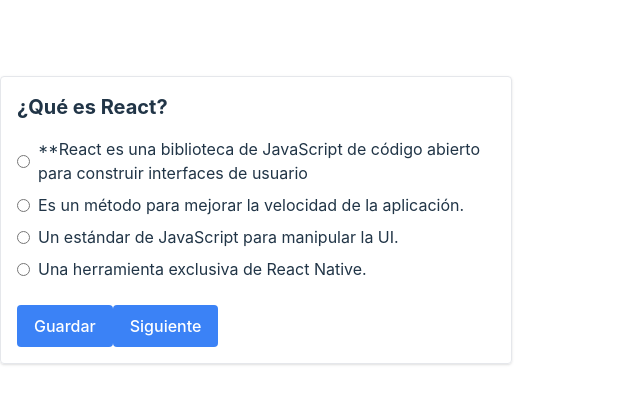
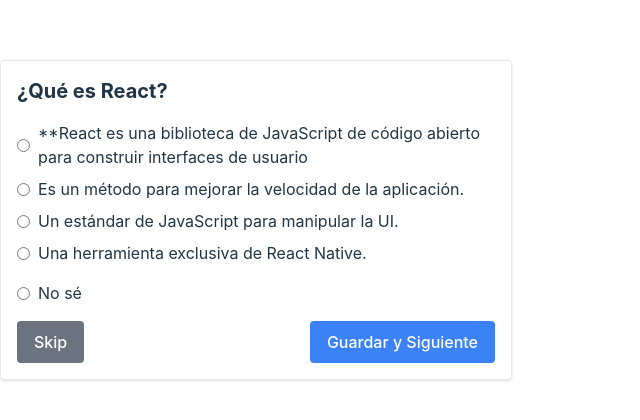
Before and after one commit to ricardoaot/dev-coach, a React (Vite) app: page / in a window 1280 px wide. Shown: the part 180-600 px from the top of the page, without its empty margins (0-640 px from the left). Built offline with nearby package versions, Linux system fonts and the light colour scheme.

Commit message:
subiendo cambios

```diff
--- a/src/components/organisms/QuestionFormComponent.tsx
+++ b/src/components/organisms/QuestionFormComponent.tsx
@@ -1,5 +1,5 @@
-import { Form, Formik,  } from "formik";
-import { QuestionData } from "../molecules/QuestionForm";
+import { Form, Formik } from "formik";
+import { QuestionData, UserAnswer } from "../molecules/QuestionForm";
 import { QuestionFormContent } from "../molecules/QuestionForm";
 import { Button } from "../atoms/Button";
 import preguntas from "../../assets/preguntas_completas_react.json";
@@ -12,7 +12,7 @@
   const [selectedOptions, setSelectedOptions] = useState<{
     [key: number]: string;
   }>({}); // Guarda las respuestas seleccionadas
-
+  const [responses, setResponses] = useState<UserAnswer[]>([]);
   const handleOptionChange = (optionId: string) => {
     setSelectedOptions((prev) => ({
       ...prev,
@@ -21,71 +21,129 @@
   };
 
   const handleNext = () => {
+    const currentQuestion = questionData[currentQuestionIndex];
+    const selectedOption = selectedOptions[currentQuestionIndex];
+
+    if (selectedOption) {
+      const isCorrect = currentQuestion.answer_options.some((option) => option.correct_answer && option.option === selectedOption); // Lógica para determinar si la respuesta es correcta
+      const newAnswer: UserAnswer = {
+        question: currentQuestion.question,
+        selectedOption,
+        isCorrect,
+      };
+
+      // Guardar la respuesta
+      setResponses((prev) => [...prev, newAnswer]);
+    }
+
+    // Avanzar a la siguiente pregunta o procesar las respuestas finales
     if (currentQuestionIndex < questionData.length - 1) {
       setCurrentQuestionIndex(currentQuestionIndex + 1); // Avanza a la siguiente pregunta
     } else {
-      console.log("Respuestas finales:", selectedOptions); // Procesa respuestas al finalizar
+      console.log("Respuestas finales:", responses);
       alert("Has completado todas las preguntas.");
     }
   };
 
+
+  //   // Filtra solo las preguntas respondidas y verifica si la respuesta es correcta
+  //   const responses: UserAnswer[] = questionData
+  //     .map((question, index) => {
+  //       if (selectedOptions[index]) {
+  //         const isCorrect = selectedOptions[index] === ; // Verifica si la respuesta es correcta
+  //         return {
+  //           question: question.question,
+  //           selectedOption: selectedOptions[index],
+  //           isCorrect: isCorrect,
+  //         };
+  //       }
+  //       return null; // No incluye preguntas no respondidas
+  //     })
+  //     .filter((response) => response !== null); // Elimina preguntas saltadas
+
+  //   try {
+  //     await axios.post("/api/saveResponses", responses);
+  //     console.log("Respuestas guardadas en el servidor.");
+  //   } catch (error) {
+  //     console.error("Error al guardar respuestas:", error);
+  //   }
+  // };
   const currentQuestion = questionData[currentQuestionIndex];
 
-
-      // if (values.selectedOption === "No sé") {
-      //   const unknownQuestion = {
-      //     question: values.question,
-      //     selectedOption: values.selectedOption,
-      //   };
-      //   saveUnknownQuestionsToFile([unknownQuestion]);
-      // }
-      // alert(`Seleccionaste: ${values.selectedOption}`);
-
-
-
-  // const saveUnknownQuestionsToFile = (questions: { question: string; selectedOption: string }[]) => {
-  //   const fileData = JSON.stringify(questions, null, 2);
-  //   const blob = new Blob([fileData], { type: "application/json" });
-  //   const url = URL.createObjectURL(blob);
-  //   const link = document.createElement("a");
-  //   link.href = url;
-  //   link.download = "unknown_questions.json";
-  //   link.click();
-  // };
+  const handleSkip = () => {
+    // Simplemente avanza a la siguiente pregunta sin guardar la respuesta actual
+    if (currentQuestionIndex < questionData.length - 1) {
+      setCurrentQuestionIndex(currentQuestionIndex + 1);
+    } else {
+      alert("Has completado todas las preguntas.");
+    }
+  };
 
   return (
     <Formik
-    initialValues={ {
+      initialValues={{
         selectedOption: "",
       }}
-    onSubmit={(values) => {
-      console.log(values);
+      onSubmit={(values, { resetForm }) => {
+        console.log("Respuesta guardada:", values.selectedOption);
+
+        // Guarda la respuesta seleccionada
+        handleOptionChange(values.selectedOption);
+
+        // Limpia el formulario para la siguiente pregunta
+        resetForm();
+
+        // Avanza a la siguiente pregunta
+        if(values.selectedOption === ""){
+          alert("Debes seleccionar una respuesta para continuar");
+          return;
+        }
+        handleNext();
       }}
-
     >
-      {({ isSubmitting }) => (
+      {({ values, handleChange, handleSubmit }) => (
         <div className="p-4 max-w-lg mx-auto border rounded shadow">
-        <Form>
-
+          <Form onSubmit={handleSubmit}>
             <QuestionFormContent
               questionData={currentQuestion}
-            selectedOption={selectedOptions[currentQuestionIndex] || ""}
-            handleOptionChange={handleOptionChange}
+              selectedOption={values.selectedOption}
+              handleOptionChange={(optionId: string) => {
+                handleChange({
+                  target: { name: "selectedOption", value: optionId },
+                });
+              }}
             />
 
-          <Button type="submit" className="mt-4 bg-blue-500 text-white">
-            Guardar
-          </Button>
+            <div className="flex items-center gap-2 mt-4">
+              <input
+                type="radio"
+                id="no-se"
+                name="selectedOption"
+                value="No sé"
+                onChange={(e) => handleChange(e)}
+                checked={values.selectedOption === "No sé"}
+              />
+              <label htmlFor="no-se">No sé</label>
+            </div>
+            <div className="flex justify-between mt-4">
               <Button
                 type="button"
-            className="mt-4 bg-blue-500 text-white"
-            disabled={isSubmitting}
-            onClick={handleNext}
+                className="bg-gray-500 text-white"
+                onClick={handleSkip}
+              >
+                Skip
+              </Button>
+
+              <Button
+                type="submit"
+                className="bg-blue-500 text-white"
+                disabled={!values.selectedOption}
               >
                 {currentQuestionIndex < questionData.length - 1
-              ? "Siguiente"
+                  ? "Guardar y Siguiente"
                   : "Finalizar"}
               </Button>
+            </div>
           </Form>
         </div>
       )}
```
Lines whose indentation alone changed are shown as unchanged.
